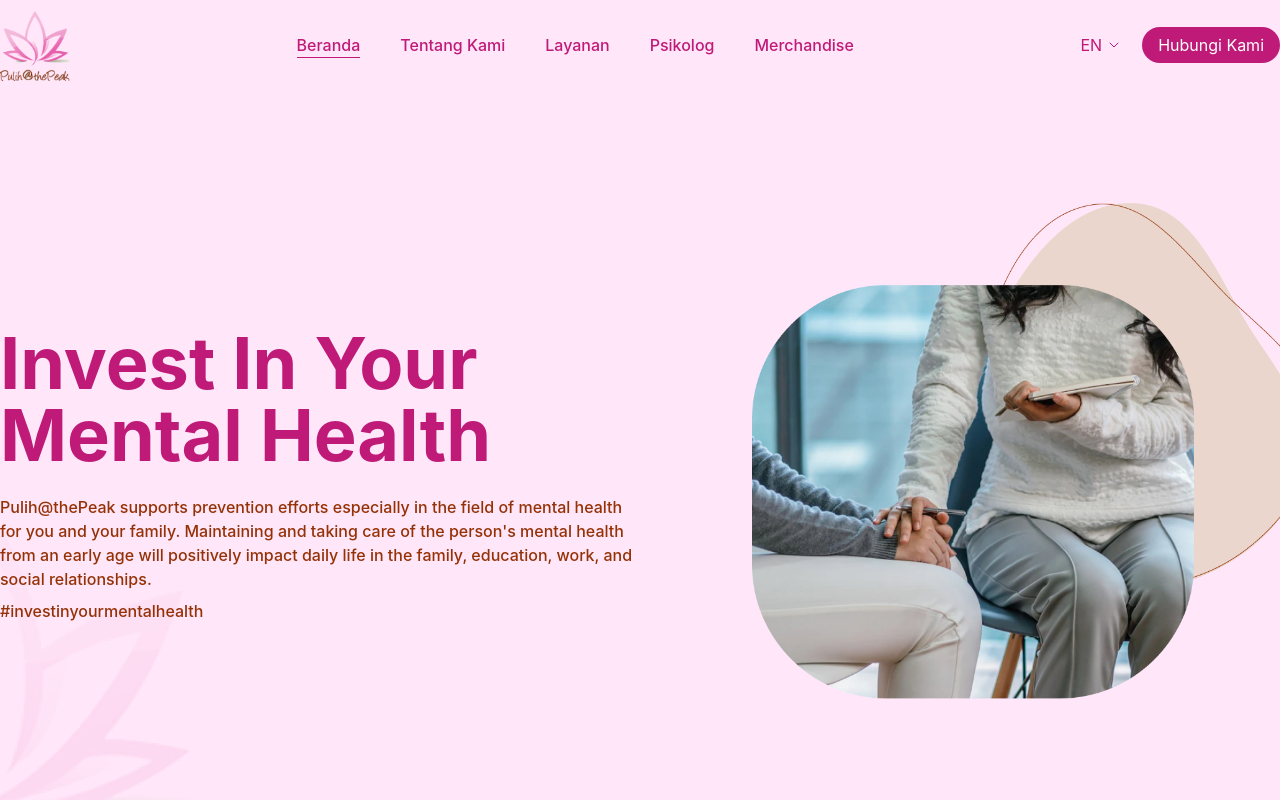
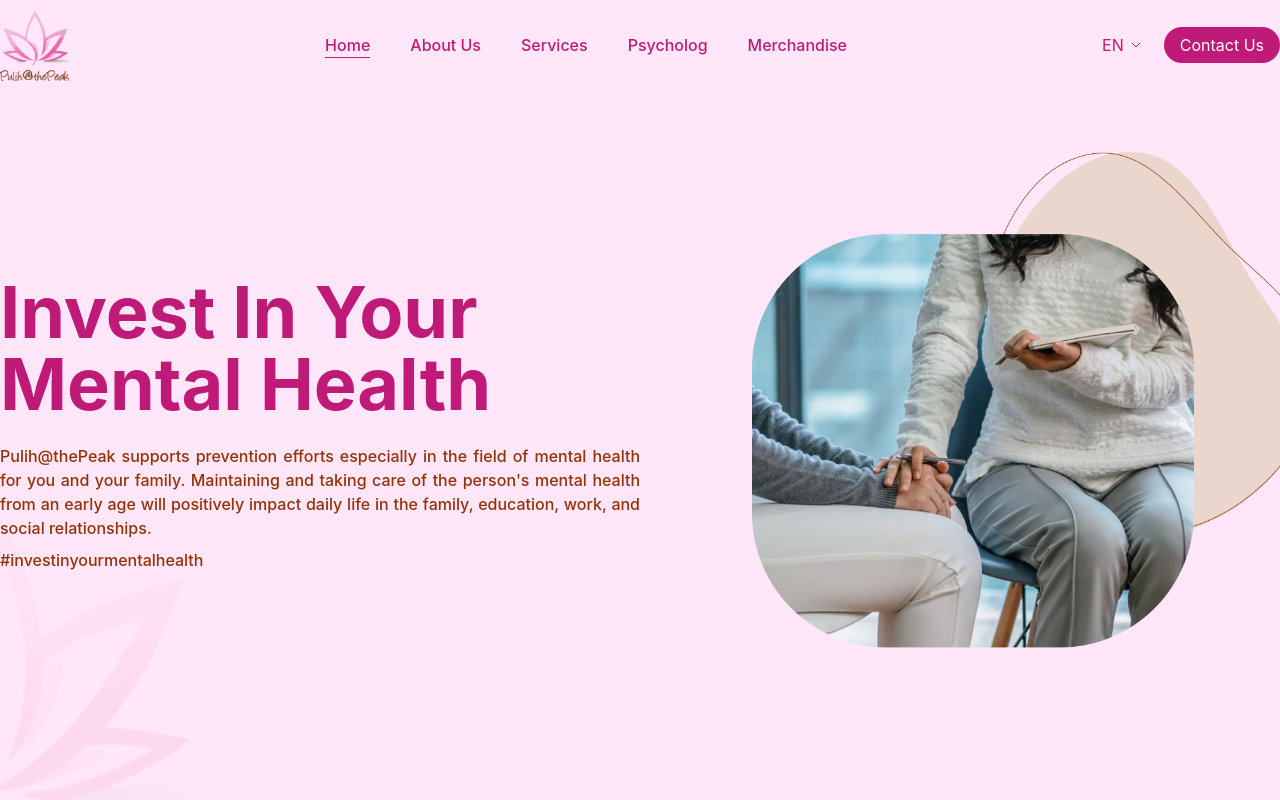
Before and after one commit to githubnyathoni/pulih-app, a React (Create React App) app: page / in a window 1280 px wide. Shown: the top 800 px of the page. Built offline with nearby package versions, Linux system fonts and the light colour scheme.

Commit message:
add translation some pages

```diff
--- a/public/locales/en/translation.json
+++ b/public/locales/en/translation.json
@@ -1,4 +1,12 @@
 {
+  "header": {
+    "home": "Home",
+    "about": "About Us",
+    "services": "Services",
+    "psycholog": "Psycholog",
+    "merchandise": "Merchandise",
+    "contact": "Contact Us"
+  },
   "home": {
     "subtagline": "Pulih@thePeak supports prevention efforts especially in the field of mental health for you and your family. Maintaining and taking care of the person's mental health from an early age will positively impact daily life in the family, education, work, and social relationships.",
     "about": {
@@ -7,6 +15,7 @@
       "more": "More Info"
     },
     "service": {
+      "title": "Pulih@thePeak Services",
       "individual": "Individual Counseling",
       "couples": "Couples Counseling",
       "family": "Family Counseling",
@@ -99,7 +108,11 @@
   },
   "psychological": {
     "title": "Professional Psychologist",
-    "description": "Our professional psychologists are licensed and have helped thousands of personal and family problems. Your safety and comfort is our priority so that you get the best solution from experts."
+    "description": "Our professional psychologists are licensed and have helped thousands of personal and family problems. Your safety and comfort is our priority so that you get the best solution from experts.",
+    "subcategory": "Psycholog"
   },
-  "merchandise": "With the dedication and love of the Pulih team for our clients. We present Merchandise made with love that you can own."
+  "merchandise": {
+    "description": "With the dedication and love of the Pulih team for our clients. We present Merchandise made with love that you can own.",
+    "cap": "Cap"
+  }
 }
--- a/src/components/Header.jsx
+++ b/src/components/Header.jsx
@@ -10,7 +10,7 @@ function Header({ page }) {
   const [isShow, setIsShow] = useState(false);
   const [isShowSlideMenu, setIsShowSlideMenu] = useState(false);
   const [language, setLanguage] = useState('lang' in localStorage ? localStorage.getItem('lang') : 'en');
-  const { i18n } = useTranslation();
+  const { i18n, t } = useTranslation();
 
   function changeLanguage(code) {
     i18n.changeLanguage(code);
@@ -21,26 +21,26 @@ function Header({ page }) {
 
   return (
     <div>
-      <div className="bg-pink sticky top-0 z-10">
+      <div className="bg-pink fixed top-0 z-10 w-full">
         <div className="flex container mx-auto justify-between py-2 px-8 lg:px-0">
           <Link to="/">
             <img src={Images.Logo} alt="logo pulih at the peak" width="70px" />
           </Link>
           <div className="hidden lg:flex items-center gap-10 text-primary font-medium">
             <a href="/" className={page === 'Home' && 'border-b-primary'}>
-              Beranda
+              {t('header.home')}
             </a>
             <a href="/about" className={page === 'About' && 'border-b-primary'}>
-              Tentang Kami
+              {t('header.about')}
             </a>
             <a href="/service" className={page === 'Service' && 'border-b-primary'}>
-              Layanan
+              {t('header.services')}
             </a>
             <a href="/psychologist" className={page === 'Psychologist' && 'border-b-primary'}>
-              Psikolog
+              {t('header.psycholog')}
             </a>
             <a href="/merchandise" className={page === 'Merchandise' && 'border-b-primary'}>
-              Merchandise
+              {t('header.merchandise')}
             </a>
           </div>
           <div className="hidden lg:flex items-center gap-4 text-primary">
@@ -76,7 +76,7 @@ function Header({ page }) {
               </div>
             </div>
             <Button className="bg-primary">
-              Hubungi Kami
+              {t('header.contact')}
             </Button>
           </div>
           <div
--- a/src/lib/products.js
+++ b/src/lib/products.js
@@ -2,7 +2,7 @@ import MerchandiseImages from '../images/merchandise';
 
 const products = [
   {
-    name: 'Totebag',
+    name: 'Tote Bag',
     link: '',
     image: MerchandiseImages.Product1,
   },
--- a/src/pages/Home.jsx
+++ b/src/pages/Home.jsx
@@ -17,17 +17,18 @@ function MainHomeSection() {
 
   return (
     <div className="bg-pink bg-shape-1">
-      <div className="flex flex-col-reverse lg:flex-row justify-between items-center container mx-auto h-screen-header gap-16 lg:overflow-visible overflow-hidden">
+      <div className="flex flex-col-reverse lg:flex-row justify-between items-center container mx-auto lg:h-screen h-auto gap-16 lg:overflow-visible overflow-hidden">
         <div className="pt-12 w-9/12 lg:w-full">
-          <h1 className="text-6xl lg:text-7xl text-primary font-bold">Invest In Your Mental Health</h1>
-          <p className="text-secondary font-medium mt-6">
+          <h1 className="text-6xl lg:text-7xl text-primary font-bold">Invest In Your</h1>
+          <h1 className="text-6xl lg:text-7xl text-primary font-bold">Mental Health</h1>
+          <p className="text-secondary text-justify font-medium mt-6">
             {t('home.subtagline')}
           </p>
           <p className="text-secondary font-medium mt-2">
             #investinyourmentalhealth
           </p>
         </div>
-        <img src={Images.HomeImage1} alt="psychologist holding hand patient" className="w-full relative left-12 w-45-percent lg:block" />
+        <img src={Images.HomeImage1} alt="psychologist holding hand patient" className="w-full relative left-12 w-45-percent lg:block lg:mt-0 mt-24" />
       </div>
     </div>
   );
@@ -416,7 +417,7 @@ function Home() {
       <MainHomeSection />
       <AboutSection />
       <div className="container-xl mx-auto h-screen-header">
-        <h1 className="text-center text-primary text-3xl lg:text-4xl font-bold mt-6">Layanan Pulih@thePeak</h1>
+        <h1 className="text-center text-primary text-3xl lg:text-4xl font-bold mt-6">{t('home.service.title')}</h1>
         <div className="flex flex-col lg:flex-row lg:justify-between mt-12 px-12 gap-16">
           <ServiceCard
             text={t('home.service.individual')}
--- a/src/pages/Merchandise.jsx
+++ b/src/pages/Merchandise.jsx
@@ -7,7 +7,6 @@ import MainLayout from '../layout/MainLayout';
 import Header from '../components/Header';
 import Footer from '../components/Footer';
 import Button from '../components/Button';
-import products from '../lib/products';
 
 function AboutMerchandise() {
   const { t } = useTranslation();
@@ -25,7 +24,7 @@ function AboutMerchandise() {
             Merchandise
           </h1>
           <p className="text-secondary lg:text-justify mt-8">
-            {t('merchandise')}
+            {t('merchandise.description')}
           </p>
         </div>
       </div>
@@ -56,6 +55,25 @@ ProductCard.propTypes = {
 };
 
 function Products() {
+  const { t } = useTranslation();
+  const products = [
+    {
+      name: 'Tote Bag',
+      link: '',
+      image: MerchandiseImages.Product1,
+    },
+    {
+      name: t('merchandise.cap'),
+      link: '',
+      image: MerchandiseImages.Product2,
+    },
+    {
+      name: 'Tumblr',
+      link: '',
+      image: MerchandiseImages.Product3,
+    },
+  ];
+
   return (
     <div className="w-10/12 lg:w-full max-w-5xl mx-auto flex flex-wrap lg:justify-between mt-12 pb-8 gap-y-8 gap-x-2">
       {
--- a/src/pages/Psychologist.jsx
+++ b/src/pages/Psychologist.jsx
@@ -40,10 +40,11 @@ function PsychologistSection() {
   const indexOfLastItem = currentPage * itemsPerPage;
   const indexOfFirstItem = indexOfLastItem - itemsPerPage;
   const currentItems = psychologistList.slice(indexOfFirstItem, indexOfLastItem);
+  const { t } = useTranslation();
 
   return (
     <div className="w-10/12 lg:max-w-6xl mx-auto h-screen-header">
-      <h1 className="text-primary text-3xl font-bold mb-4">Psikolog</h1>
+      <h1 className="text-primary text-3xl font-bold mb-4">{t('psychological.subcategory')}</h1>
       <div className="flex flex-wrap gap-y-8 lg:justify-start lg:gap-x-8 lg:px-4 justify-between">
         {
           currentItems.map((item) => (
```
Also changed, not shown: public/locales/id/translation.json (+15 -2 lines).
